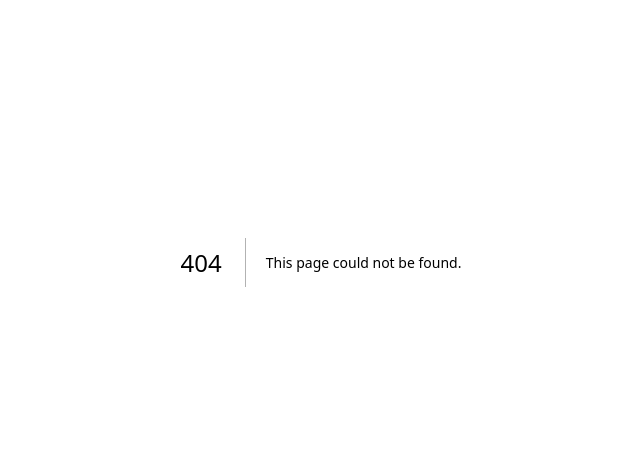
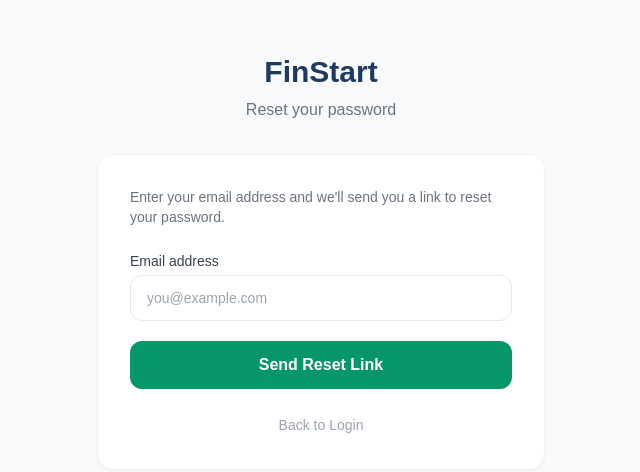
Before and after one commit to willS5005/Investing, a Next.js app: page /forgot-password in a window 1280 px wide. Before the commit this address had no page. Shown: the part 138-610 px from the top of the page, without its empty margins (319-959 px from the left). Built offline with nearby package versions, Linux system fonts and the light colour scheme.

Commit message:
Add forgot password and reset password pages

```diff
--- /dev/null
+++ b/app/forgot-password/page.tsx
@@ -0,0 +1,98 @@
+"use client";
+import { useState } from "react";
+import Link from "next/link";
+import { createClient } from "@/lib/supabase";
+
+export default function ForgotPasswordPage() {
+  const [email, setEmail] = useState("");
+  const [loading, setLoading] = useState(false);
+  const [submitted, setSubmitted] = useState(false);
+  const [error, setError] = useState("");
+
+  const handleSubmit = async (e: React.FormEvent) => {
+    e.preventDefault();
+    setLoading(true);
+    setError("");
+
+    const supabase = createClient();
+    const { error } = await supabase.auth.resetPasswordForEmail(email, {
+      redirectTo: `${window.location.origin}/reset-password`,
+    });
+
+    if (error) {
+      setError(error.message);
+      setLoading(false);
+      return;
+    }
+
+    setSubmitted(true);
+    setLoading(false);
+  };
+
+  if (submitted) {
+    return (
+      <main className="min-h-screen bg-slate-50 flex items-center justify-center px-4">
+        <div className="bg-white rounded-2xl shadow-sm border border-gray-100 p-10 max-w-md w-full text-center">
+          <div className="text-5xl mb-4">📬</div>
+          <h1 className="text-2xl font-extrabold mb-2" style={{ color: "#1e3a5f" }}>Check your email</h1>
+          <p className="text-gray-500 mb-6">
+            We sent a password reset link to <strong>{email}</strong>. Click it to choose a new password.
+          </p>
+          <Link href="/login" className="inline-block text-sm text-emerald-600 hover:underline">
+            Back to Login
+          </Link>
+        </div>
+      </main>
+    );
+  }
+
+  return (
+    <main className="min-h-screen bg-slate-50 flex items-center justify-center px-4">
+      <div className="w-full max-w-md">
+        <div className="text-center mb-8">
+          <Link href="/" className="text-3xl font-extrabold" style={{ color: "#1e3a5f" }}>FinStart</Link>
+          <p className="text-gray-500 mt-2">Reset your password</p>
+        </div>
+
+        <div className="bg-white rounded-2xl shadow-sm border border-gray-100 p-8">
+          <p className="text-sm text-gray-500 mb-6">
+            Enter your email address and we&apos;ll send you a link to reset your password.
+          </p>
+          <form onSubmit={handleSubmit} className="space-y-5">
+            <div>
+              <label className="block text-sm font-medium text-gray-700 mb-1">Email address</label>
+              <input
+                type="email"
+                required
+                value={email}
+                onChange={(e) => setEmail(e.target.value)}
+                placeholder="you@example.com"
+                className="w-full border border-gray-200 rounded-xl px-4 py-3 text-sm focus:outline-none focus:ring-2 focus:ring-emerald-400"
+              />
+            </div>
+
+            {error && (
+              <div className="bg-red-50 border border-red-200 text-red-700 text-sm px-4 py-3 rounded-xl">
+                {error}
+              </div>
+            )}
+
+            <button
+              type="submit"
+              disabled={loading}
+              className="w-full bg-emerald-600 text-white py-3 rounded-xl font-semibold hover:bg-emerald-700 transition disabled:opacity-50"
+            >
+              {loading ? "Sending..." : "Send Reset Link"}
+            </button>
+          </form>
+
+          <div className="mt-6 text-center">
+            <Link href="/login" className="text-sm text-gray-400 hover:text-gray-600">
+              Back to Login
+            </Link>
+          </div>
+        </div>
+      </div>
+    </main>
+  );
+}
--- /dev/null
+++ b/app/reset-password/page.tsx
@@ -0,0 +1,106 @@
+"use client";
+import { useState } from "react";
+import Link from "next/link";
+import { useRouter } from "next/navigation";
+import { createClient } from "@/lib/supabase";
+
+export default function ResetPasswordPage() {
+  const router = useRouter();
+  const [password, setPassword] = useState("");
+  const [confirm, setConfirm] = useState("");
+  const [loading, setLoading] = useState(false);
+  const [error, setError] = useState("");
+  const [success, setSuccess] = useState(false);
+
+  const handleSubmit = async (e: React.FormEvent) => {
+    e.preventDefault();
+    if (password !== confirm) {
+      setError("Passwords do not match.");
+      return;
+    }
+    if (password.length < 6) {
+      setError("Password must be at least 6 characters.");
+      return;
+    }
+
+    setLoading(true);
+    setError("");
+
+    const supabase = createClient();
+    const { error } = await supabase.auth.updateUser({ password });
+
+    if (error) {
+      setError(error.message);
+      setLoading(false);
+      return;
+    }
+
+    setSuccess(true);
+    setTimeout(() => router.push("/dashboard"), 2000);
+  };
+
+  if (success) {
+    return (
+      <main className="min-h-screen bg-slate-50 flex items-center justify-center px-4">
+        <div className="bg-white rounded-2xl shadow-sm border border-gray-100 p-10 max-w-md w-full text-center">
+          <div className="text-5xl mb-4">✅</div>
+          <h1 className="text-2xl font-extrabold mb-2" style={{ color: "#1e3a5f" }}>Password updated</h1>
+          <p className="text-gray-500">Redirecting you to your dashboard...</p>
+        </div>
+      </main>
+    );
+  }
+
+  return (
+    <main className="min-h-screen bg-slate-50 flex items-center justify-center px-4">
+      <div className="w-full max-w-md">
+        <div className="text-center mb-8">
+          <Link href="/" className="text-3xl font-extrabold" style={{ color: "#1e3a5f" }}>FinStart</Link>
+          <p className="text-gray-500 mt-2">Choose a new password</p>
+        </div>
+
+        <div className="bg-white rounded-2xl shadow-sm border border-gray-100 p-8">
+          <form onSubmit={handleSubmit} className="space-y-5">
+            <div>
+              <label className="block text-sm font-medium text-gray-700 mb-1">New password</label>
+              <input
+                type="password"
+                required
+                minLength={6}
+                value={password}
+                onChange={(e) => setPassword(e.target.value)}
+                placeholder="At least 6 characters"
+                className="w-full border border-gray-200 rounded-xl px-4 py-3 text-sm focus:outline-none focus:ring-2 focus:ring-emerald-400"
+              />
+            </div>
+            <div>
+              <label className="block text-sm font-medium text-gray-700 mb-1">Confirm new password</label>
+              <input
+                type="password"
+                required
+                value={confirm}
+                onChange={(e) => setConfirm(e.target.value)}
+                placeholder="Repeat your new password"
+                className="w-full border border-gray-200 rounded-xl px-4 py-3 text-sm focus:outline-none focus:ring-2 focus:ring-emerald-400"
+              />
+            </div>
+
+            {error && (
+              <div className="bg-red-50 border border-red-200 text-red-700 text-sm px-4 py-3 rounded-xl">
+                {error}
+              </div>
+            )}
+
+            <button
+              type="submit"
+              disabled={loading}
+              className="w-full bg-emerald-600 text-white py-3 rounded-xl font-semibold hover:bg-emerald-700 transition disabled:opacity-50"
+            >
+              {loading ? "Updating..." : "Update Password"}
+            </button>
+          </form>
+        </div>
+      </div>
+    </main>
+  );
+}
```
